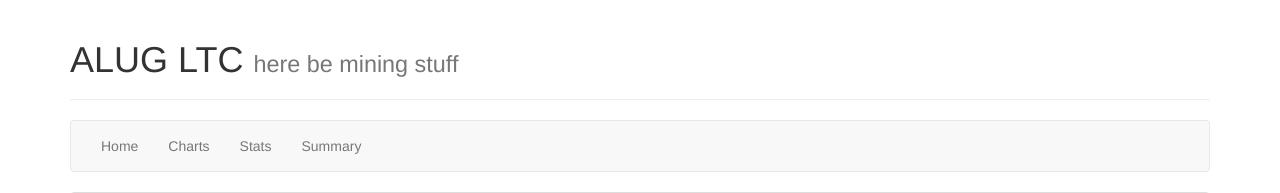
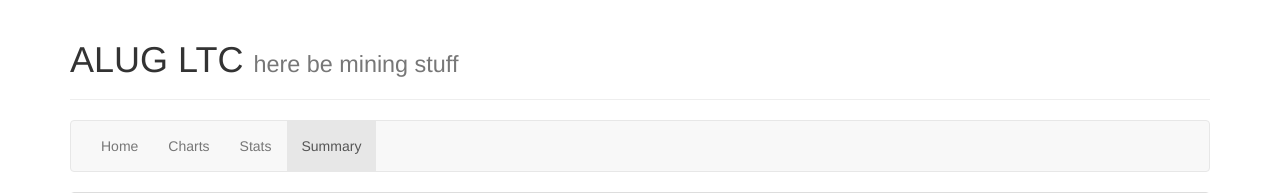
Before and after one commit to wilbur-d/ltc_stats, a Flask app: page /summary in a window 1280 px wide; the page is wider, and only the part inside the window is pictured. Shown: the top 193 px of that part. Run offline with Flask 2, Linux system fonts and the light colour scheme; data that the repository does not hold is empty; parts of the project's set-up code (start-up, migrations or seed data) failed here and were passed over; some libraries are stand-ins or nearby versions.

Commit message:
added active to the miner summary route

```diff
--- a/app.py
+++ b/app.py
@@ -167,7 +167,7 @@ def payouts():
 def summary():
     summaries = db.session.query(MinerSummary).order_by(MinerSummary.date_added).all()[-10:]
     summaries.reverse()
-    return render_template('miner_summary.html', summaries=summaries)
+    return render_template('miner_summary.html', summaries=summaries, active="miner_summary")
 
 if __name__ == '__main__':
     app.debug = DEBUG
--- a/templates/base.html
+++ b/templates/base.html
@@ -19,7 +19,7 @@
             <li{% if active == "home" %} class="active"{% endif %}><a href="/">Home</a></li>
             <li{% if active == "charts" %} class="active"{% endif %}><a href="/charts/">Charts</a></li>
             <li{% if active == "stats" %} class="active"{% endif %}><a href="/stats/">Stats</a></li>
-	    <li{% if active == "miner summary" %} class="active"{% endif %}><a href="/summary/">Summary</a></li>
+	    <li{% if active == "miner_summary" %} class="active"{% endif %}><a href="/summary/">Summary</a></li>
           </ul>
         </div>
       </nav>
```
